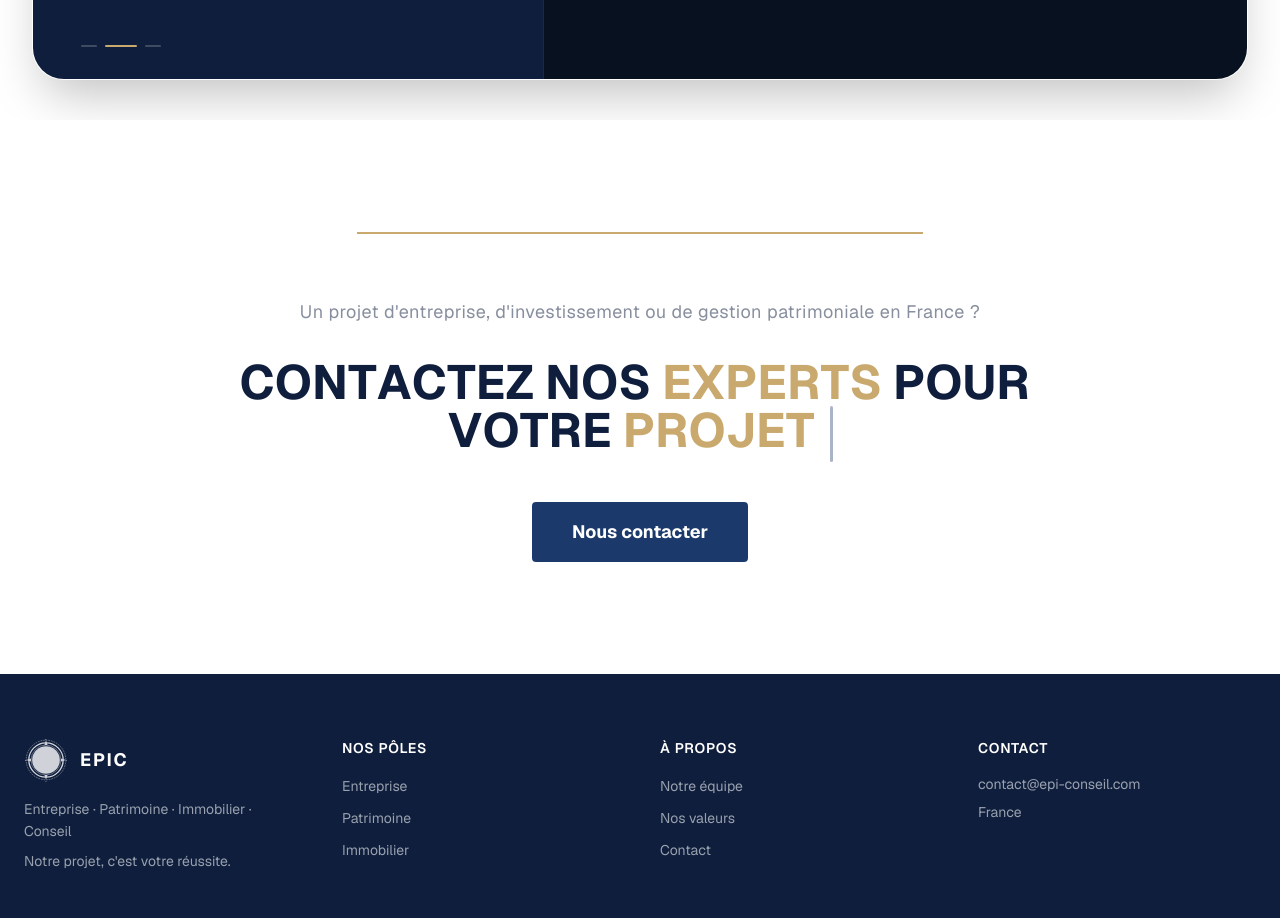
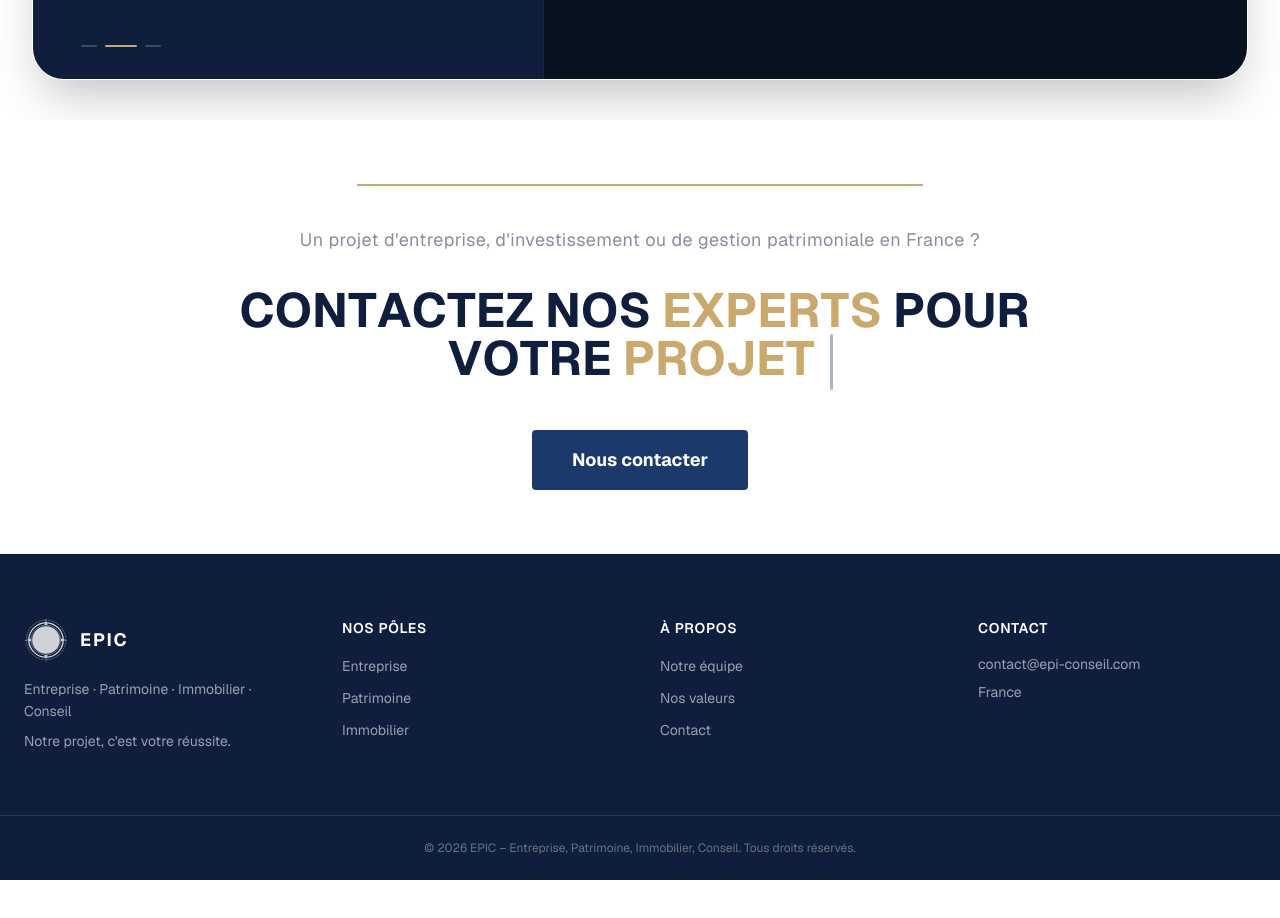
Before and after one commit to marine-png/epic, a Next.js app: page / in a window 1280 px wide. Shown: the part 2760-3678 px from the top of the page. After the commit the page ends 3640 px from the top, so only its background shows below. Built offline with nearby package versions, Linux system fonts and the light colour scheme.

Commit message:
fix: reduce CTA section spacing

```diff
--- a/app/page.tsx
+++ b/app/page.tsx
@@ -245,9 +245,9 @@ export default function Home() {
       </section>
 
       {/* CTA final — Typewriter */}
-      <section className="py-28 bg-white relative overflow-hidden">
+      <section className="py-16 bg-white relative overflow-hidden">
         <div className="max-w-4xl mx-auto px-6">
-          <div className="w-2/3 h-0.5 bg-[#C9A96E] mx-auto mb-16" />
+          <div className="w-2/3 h-0.5 bg-[#C9A96E] mx-auto mb-10" />
         </div>
         <div className="relative max-w-4xl mx-auto px-6 text-center flex flex-col items-center gap-8">
           <p className="text-[#0f1e3c]/50 text-base md:text-lg tracking-wide">
```
